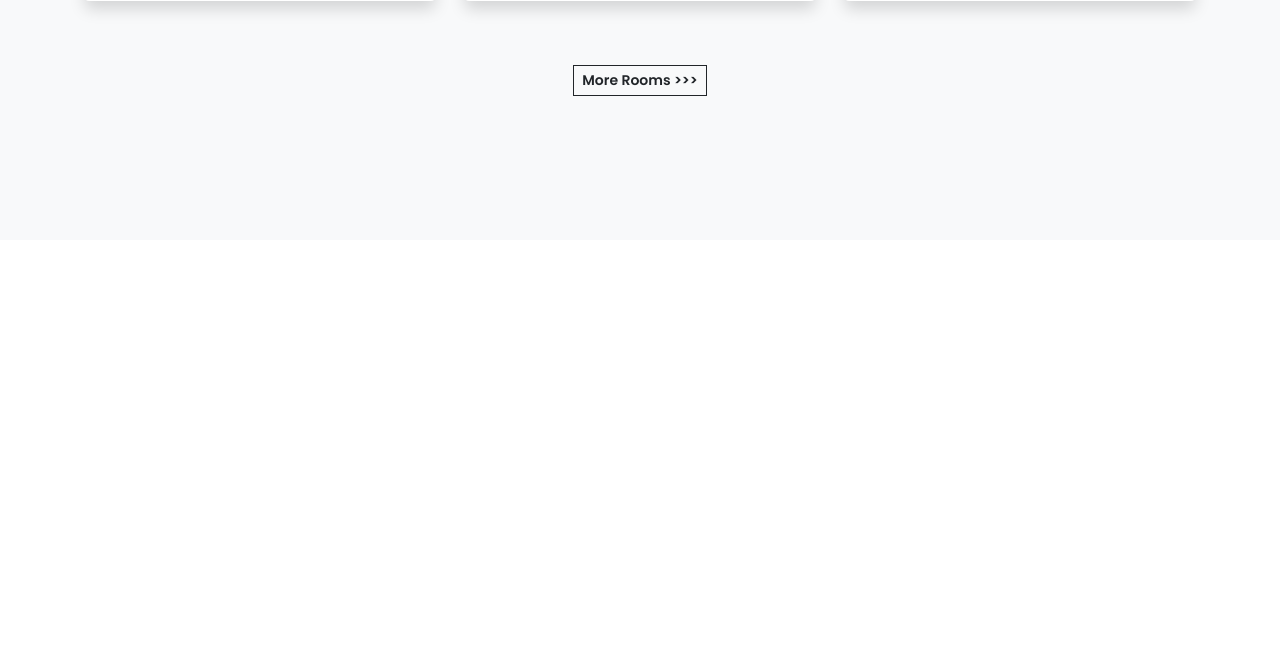
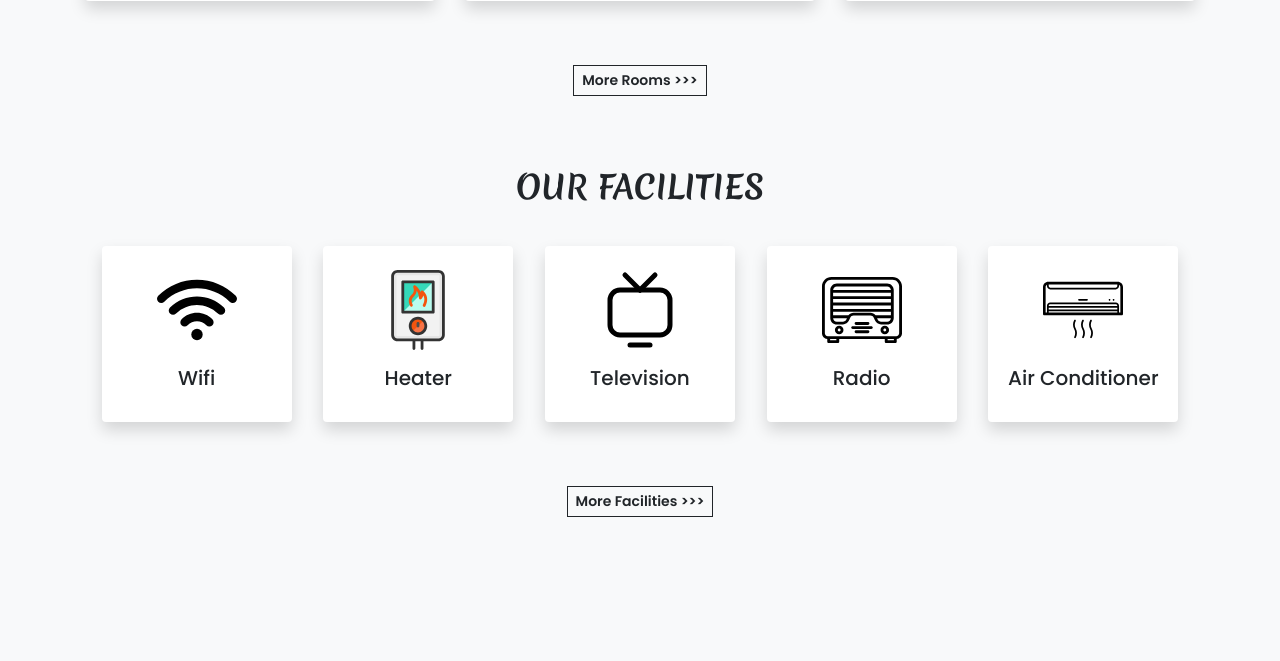
Before and after one commit to HungVu0112/HotelBookingWebsite, a PHP site: page / in a window 1280 px wide. Shown: the part 1854-2515 px from the top of the page. Before the commit the page ends 1950 px from the top, so only its background shows below. Run offline with PHP 8.4, Linux system fonts and the light colour scheme.

Commit message:
[Interface] Facilities section

```diff
--- a/index.php
+++ b/index.php
@@ -404,6 +404,36 @@
         </div>
     </div>
 
+    <h2 class="mt-5 pt-4 mb-4 text-center fw-bold h_font">OUR FACILITIES</h2>
+
+    <div class="container">
+        <div class="row justify-content-evenly px-lg-0 px-md-0 px-5">
+            <div class="col-lg-2 col-md-2 text-center bg-white rounded shadow py-4 my-3">
+                <img src="images/facilities/IMG_43553.svg" width="80px" >
+                <h5 class="mt-3">Wifi</h5>
+            </div>
+            <div class="col-lg-2 col-md-2 text-center bg-white rounded shadow py-4 my-3">
+                <img src="images/facilities/IMG_27079.svg" width="80px" >
+                <h5 class="mt-3">Heater</h5>
+            </div>
+            <div class="col-lg-2 col-md-2 text-center bg-white rounded shadow py-4 my-3">
+                <img src="images/facilities/IMG_41622.svg" width="80px" >
+                <h5 class="mt-3">Television</h5>
+            </div>
+            <div class="col-lg-2 col-md-2 text-center bg-white rounded shadow py-4 my-3">
+                <img src="images/facilities/IMG_96423.svg" width="80px" >
+                <h5 class="mt-3">Radio</h5>
+            </div>
+            <div class="col-lg-2 col-md-2 text-center bg-white rounded shadow py-4 my-3">
+                <img src="images/facilities/IMG_49949.svg" width="80px" >
+                <h5 class="mt-3">Air Conditioner</h5>
+            </div>
+            <div class="col-lg-12 text-center mt-5">
+                <a href="" class="btn btn-sm btn-outline-dark rounded-0 fw-bold shadow-none">More Facilities >>></a>
+            </div>
+        </div>
+    </div>
+
     <br><br><br>
     <br><br><br>
 
```
